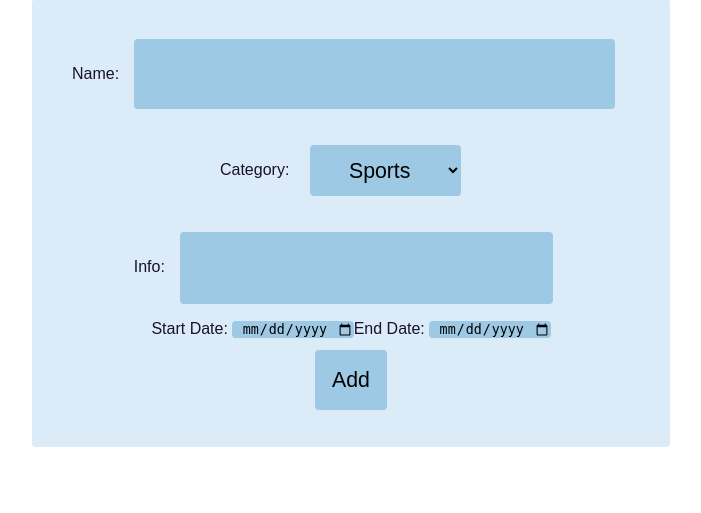
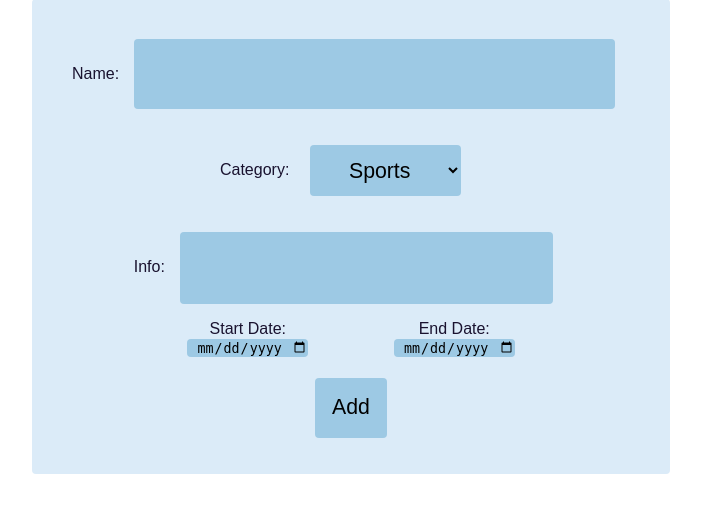
Before and after one commit to quiluh/Daily-Notices, a Flask app: page /add in a window 1280 px wide. Shown: the part 171-684 px from the top of the page, without its empty margins (289-990 px from the left). Run offline with Flask 3, Linux system fonts and the light colour scheme; the visitor is signed in with stand-in values (Sample User, id 1).

Commit message:
styled dates made look pretty

```diff
--- a/templates/add.html
+++ b/templates/add.html
@@ -26,20 +26,25 @@
                 <label for="info">Info:</label>
                 <textarea name="info" id="info" value="" maxlength="125" required></textarea>
             </div>
-
-            <div class="centerContent">
-                <div class="row justifyContentEvenly">
-                    <div class="col">
+            <div class="row justifyContentEvenly">
+                <div class="col">
+                    <div class="row justifyContentEvenly">
                         <label for="startDate">Start Date:</label>
+                    </div>
+                    <div class="row justifyContentEvenly">
                         <input type="date" id="startDate" name="startDate" required>
                     </div>
-                    <div class="col">
+                </div>
+                <div class="col">
+                    <div class="row justifyContentEvenly">
                         <label for="endDate">End Date:</label>
+                    </div>
+                    <div class="row justifyContentEvenly">
                         <input type="date" id="endDate" name="endDate" required>
                     </div>
                 </div>
             </div>
-            <div class="centerContent">
+            <div class="centerContent paddingTop2">
                 <button type="submit" value="Add">Add</button>
             </div>
         </form>
```
